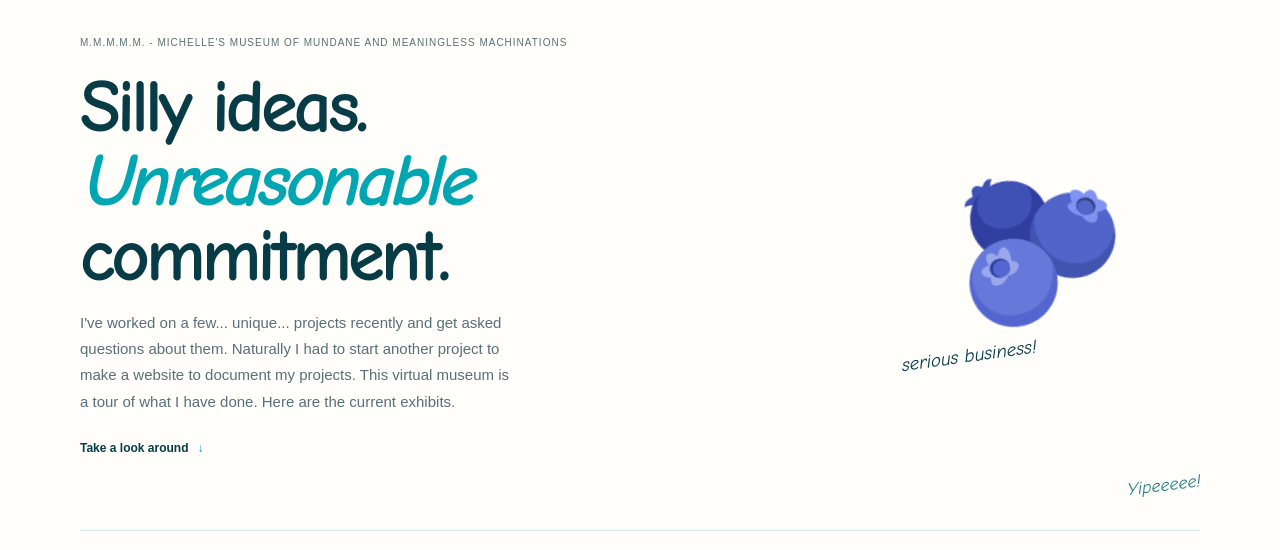
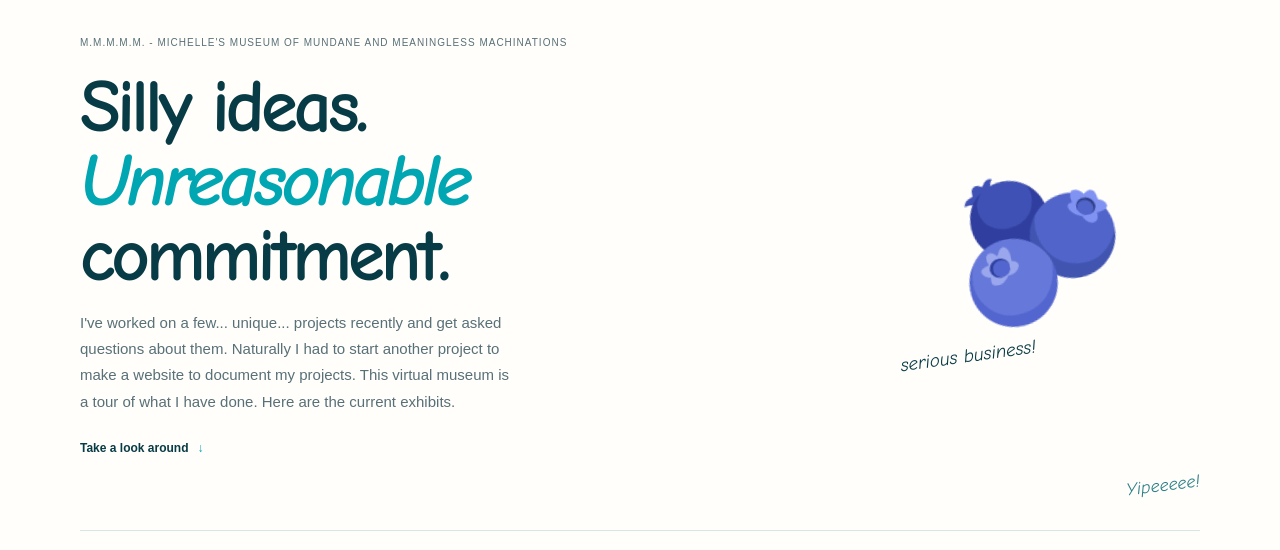
Before and after one commit to mcaplin/mcaplin.github.io, a plain HTML site: page index.html in a window 1280 px wide. Shown: the part 127-677 px from the top of the page. Drawn offline with Linux system fonts and the light colour scheme.

Commit message:
fix font

```diff
--- a/index.html
+++ b/index.html
@@ -6,6 +6,9 @@
   <meta name="theme-color" content="#fffefa">
   <meta name="description" content="A tiny museum of silly personal projects, big questions, and very specific hobbies.">
   <title>M.M.M.M.M. — Michelle's Museum of Mundane and Meaningless Machinations</title>
+  <link rel="preconnect" href="https://fonts.googleapis.com">
+  <link rel="preconnect" href="https://fonts.gstatic.com" crossorigin>
+  <link href="https://fonts.googleapis.com/css2?family=Comic+Neue:ital,wght@0,400;0,700;1,400;1,700&amp;display=swap" rel="stylesheet">
   <link rel="stylesheet" href="site.css">
 </head>
 <body>
--- a/site.css
+++ b/site.css
@@ -5,7 +5,7 @@
   --muted: #587078;
   --line: #d7e5e7;
   --accent: #00a6b2;
-  --display: "Comic Sans MS", "Comic Sans", cursive;
+  --display: "Comic Neue", "Comic Sans MS", "Comic Sans", cursive;
   --body: Arial, Helvetica, sans-serif;
   --mono: Arial, Helvetica, sans-serif;
 }
```
Also changed, not shown: beans/index.html (+3 -0 lines), blueberries/index.html (+3 -0 lines), michelle/index.html (+3 -0 lines).
